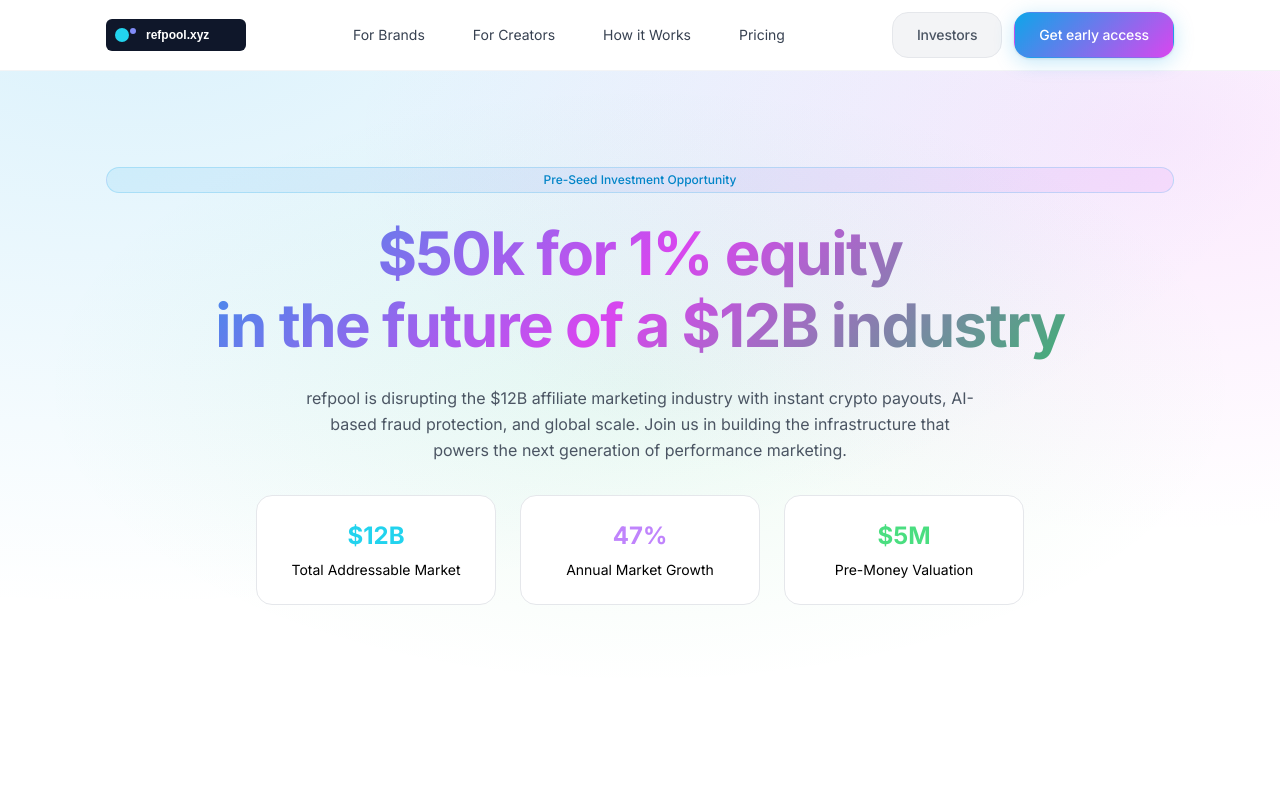
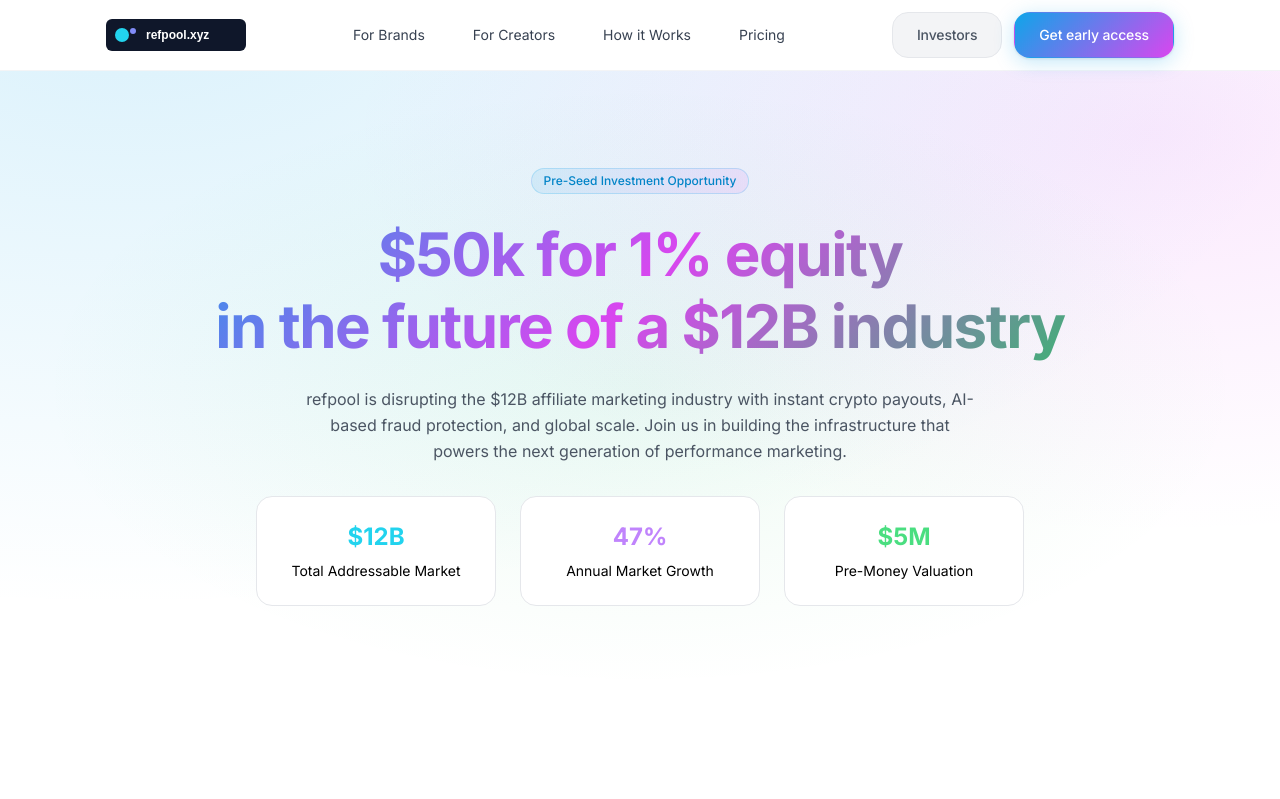
Before and after one commit to mihailistov/refpool-landing, a Next.js app: page /investors in a window 1280 px wide. Shown: the top 799 px of the page. Built offline with nearby package versions, Linux system fonts and the light colour scheme.

Commit message:
investor page fix

```diff
--- a/pages/investors.tsx
+++ b/pages/investors.tsx
@@ -14,7 +14,7 @@ export default function Investors() {
         {/* Hero */}
         <section className="section gradient">
           <div className="mx-auto container-tight px-4 text-center">
-            <div className="badge badge-primary mb-6">Pre-Seed Investment Opportunity</div>
+            <div className="badge badge-primary mb-6 inline-block">Pre-Seed Investment Opportunity</div>
             <h1 className="h1 mb-6" style={{ lineHeight: '1.2' }}>$50k for 1% equity<br/>in the future of a $12B industry</h1>
             <p className="p max-w-2xl mx-auto mb-8">
               refpool is disrupting the $12B affiliate marketing industry with instant crypto payouts,
```
